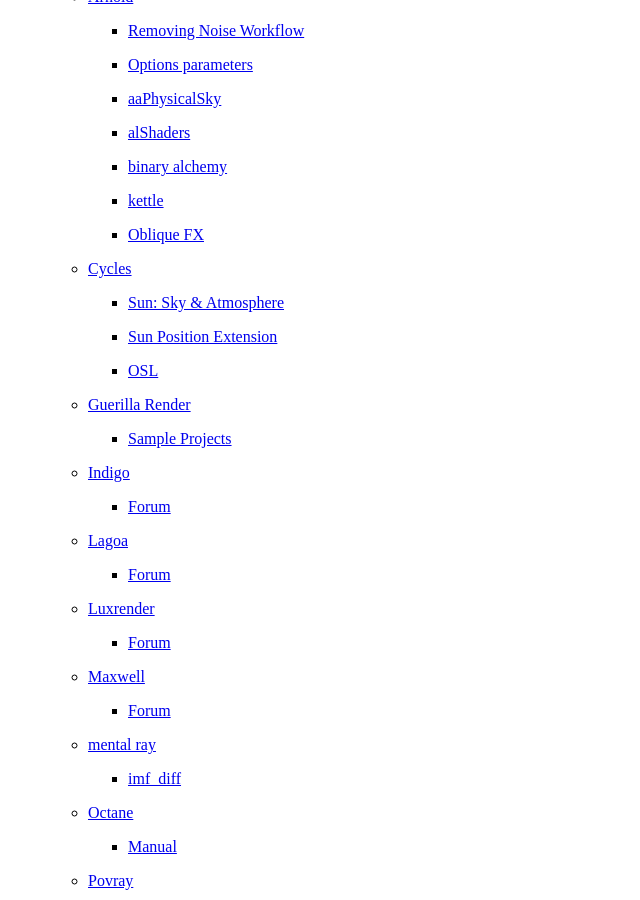
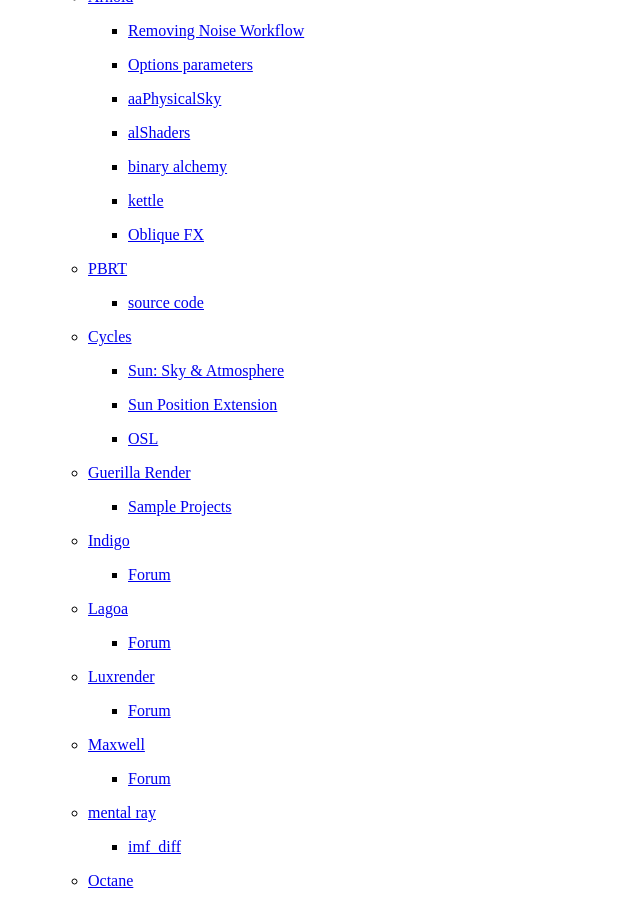
Before and after one commit to wahn/jan_walter_org, a Jekyll site: the page built from links/index.md, in a window 1280 px wide and 900 px high, scrolled down 1111 px. Shown: the whole window, without its empty margins (0-640 px from the left). Built offline with Jekyll 4.4.1, drawn with Linux system fonts in a browser that asks for light colours; Markdown is read by kramdown in place of the engine named in the settings.

Commit message:
Links to PBRT and it's source code.

```diff
--- a/links/index.md
+++ b/links/index.md
@@ -76,6 +76,10 @@
         + [kettle](https://bitbucket.org/Kettle/kettle_uber/wiki/Home)
 
         + [Oblique FX](http://s3aws.obliquefx.com/public/shaders/index.html)
+
+    - [PBRT](http://www.pbrt.org)
+
+        + [source code](https://github.com/mmp/pbrt-v3)
 
     - [Cycles](https://www.blender.org/manual/render/cycles/index.html)
 
```
